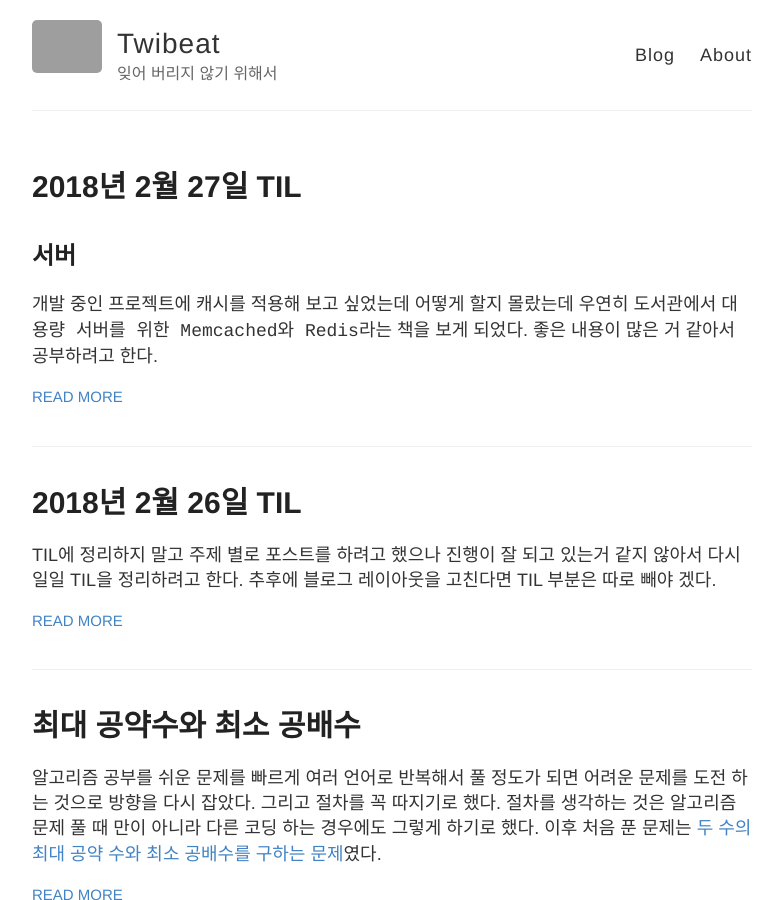
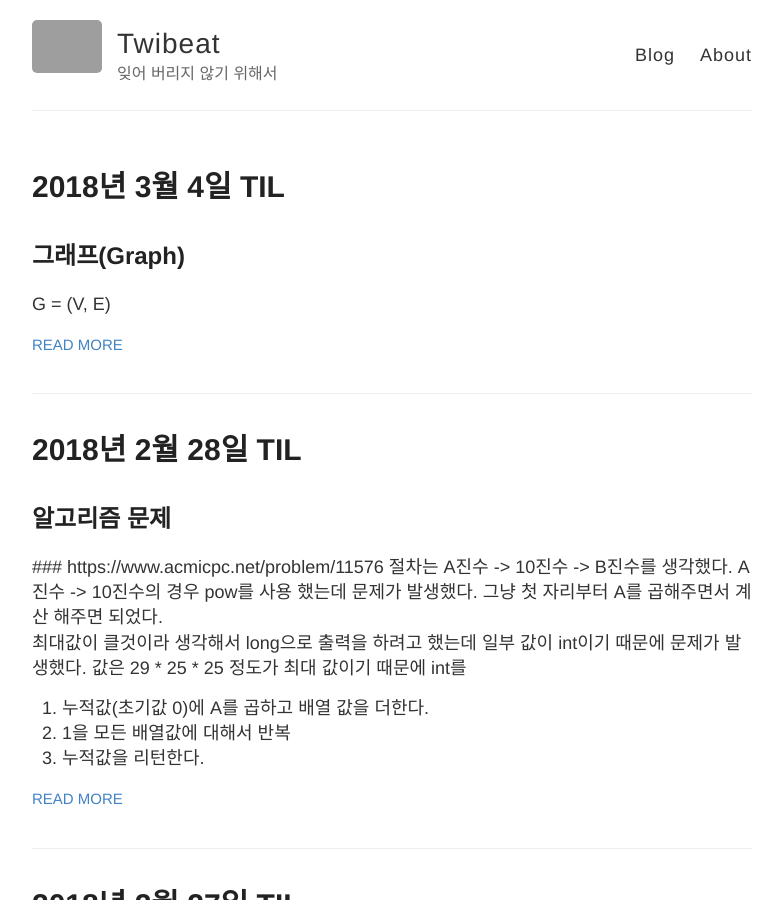
Before and after one commit to changmin-dev/changmin-dev.github.io, a Jekyll site: the page built from index.html, in a window 1280 px wide and 900 px high. Shown: the whole window, without its empty margins (248-1031 px from the left). Built offline with Jekyll 4.4.1, drawn with Linux system fonts in a browser that asks for light colours; grey boxes are pictures that could not be loaded.

Commit message:
일부 수정 및 2018년 3월 4일 TIL

```diff
--- /dev/null
+++ b/_posts/2018-02-28-TIL20180228.md
@@ -0,0 +1,18 @@
+---
+layout: post
+title: 2018년 2월 28일 TIL
+---
+
+## 알고리즘 문제
+###
+https://www.acmicpc.net/problem/11576
+절차는 A진수 -> 10진수 -> B진수를 생각했다.
+A진수 -> 10진수의 경우 pow를 사용 했는데 문제가 발생했다. 그냥 첫 자리부터 A를 곱해주면서 계산 해주면 되었다.
+최대값이 클것이라 생각해서 long으로 출력을 하려고 했는데 일부 값이 int이기 때문에 문제가 발생했다. 값은 29 * 25 * 25 정도가 최대 값이기 때문에 int를
+1. 누적값(초기값 0)에 A를 곱하고 배열 값을 더한다.
+2. 1을 모든 배열값에 대해서 반복
+3. 누적값을 리턴한다.
+
+
+## sqlalchemy datetime 지원 문제
+[](http://docs.sqlalchemy.org/en/latest/dialects/sqlite.html#date-and-time-types)
--- /dev/null
+++ b/_posts/2018-03-04-TIL20180304graph.md
@@ -0,0 +1,31 @@
+---
+layout: post
+title: 2018년 3월 4일 TIL
+---
+
+## 그래프(Graph)
+G = (V, E)
+
+### 용어
+정점(vertex,node) : 그래프에서의 한점 ex) V = {1, 2, 3, 4, 5, 6, 7, 8}
+간선(Edge, Link)  : 정점을 연결하는 선 ex) E = {(1, 2), (3, 4), (7,8)}
+방향 그래프(Directed Graph) : 방향이 있는 그래프 간선에 화살표를 표시
+가중치 그래프(Weighted Graph) : 간선에 가중치가 있다.
+인접(Adjacency) : 2개의 정점이 간선으로 연결된다.
+연결(Connected) : 정점 u와 정점 v를 연결하는 경로가 존재할 때 u와 v는 연결 되었다(Connected)고 한다.
+연결 그래프(Connected Graph) : 모든 정점의 쌍이 연결 된다면 연결 그래프라고 한다.
+연결 요소(Connected Component) : 연결 되지 않은 그래프에서 연결된 부분을 연결 요소라고 한다.
+
+### 구현
+
+#### 인접 행렬
+2차원 배열로 구현한다.
+공간 복잡도 O(n^2) : 2차원 배열의 크기, n은 정점의 개수가 된다.
+어떤 정점에 인접한 모든 노드 찾기 O(n) : 하나의 정점에 대한 배열을 탐색
+어떤 에지(v, u) 의 존재 여부 찾기 O(1) : 배열 접근으로 가능하다.
+
+#### 인접 리스트
+연결리스트의 배열 형태로 구현한다. 순서는 중요 하지 않다. 정점의 개수는 2 * 간선이다.
+공간 복잡도 O(n + m): n개의 노드와 2 * m개의 간선의 정보를 저장한다.
+어떤 정점에 인접한 모든 노드 찾기 O(degree(v)) : 연결리스트의 길이가 된다.
+어떤 에지(v, u) 의 존재 여부 찾기 O(degree(u)) : 연결리스트에서 찾는다.
```
Also changed, not shown: _drafts/consoleTest.md (added, +21 -0 lines), _posts/2018-02-27-TIL20180227.md (+0 -1 lines), 1 other file.
